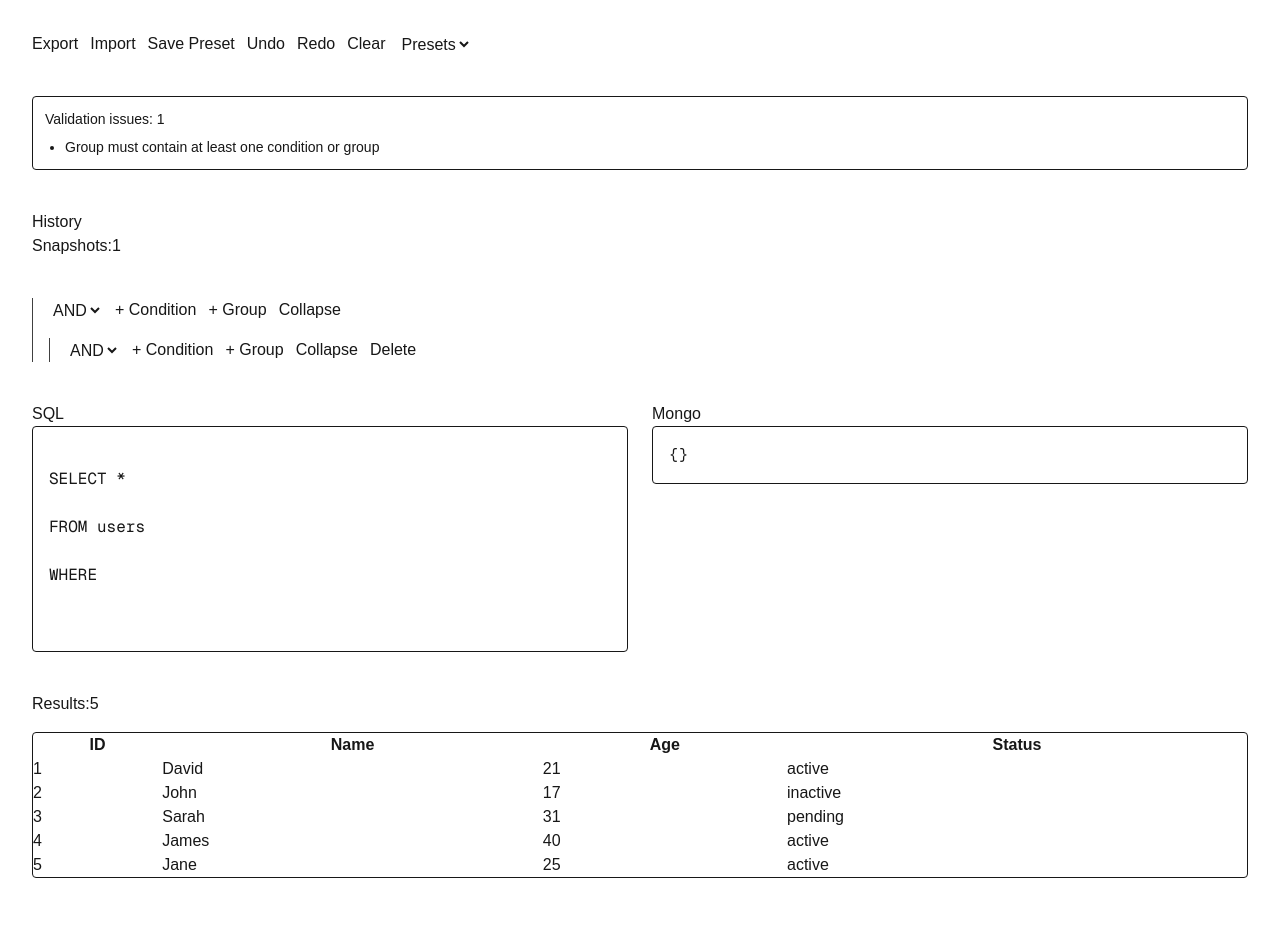
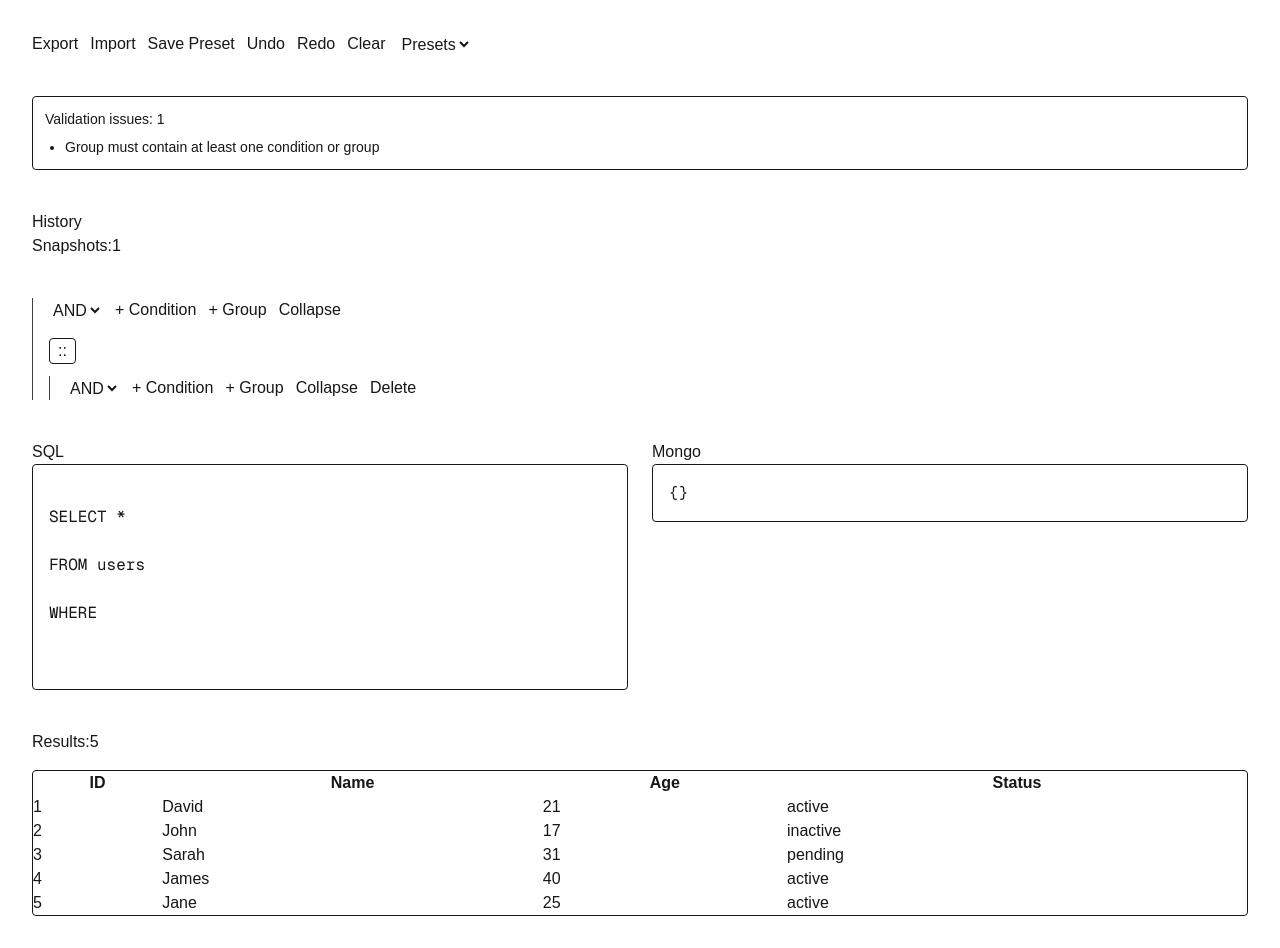
Before and after one commit to holydev001/visual-query-builder, a Next.js app: page / in a window 1280 px wide. Both pictures are taken after a click on the button "+ Group". Before the commit the page ends 910 px from the top, so only its background shows below. Built offline with nearby package versions, Linux system fonts and the light colour scheme.

Commit message:
feat(dnd): add drag and drop query node reordering

```diff
--- a/components/query-builder/GroupNode.tsx
+++ b/components/query-builder/GroupNode.tsx
@@ -8,6 +8,16 @@ import {
 import { useQueryStore } from "../../src/store/query-store";
 import { updateNode } from "../../src/lib/traversal/updateNode";
 import { removeNode } from "../../src/lib/traversal/removeNode";
+
+import { DndContext, DragEndEvent, closestCenter } from "@dnd-kit/core";
+
+import {
+  SortableContext,
+  verticalListSortingStrategy,
+} from "@dnd-kit/sortable";
+
+import SortableNode from "./SortableNode";
+import { reorderChildren } from "../../src/lib/traversal/reorderNode";
 
 interface Props {
   node: GroupType;
@@ -24,6 +34,14 @@ export default function GroupNode({ node }: Props) {
         children: [...group.children, createCondition()],
       })),
     );
+  }
+
+  function handleDragEnd(event: DragEndEvent) {
+    const { active, over } = event;
+
+    if (!over || active.id === over.id) return;
+
+    setRoot(reorderChildren(root, node.id, String(active.id), String(over.id)));
   }
 
   function toggleCollapse() {
@@ -88,14 +106,33 @@ border-neutral-700
       </div>
 
       {!node.collapsed && (
+        <DndContext
+          collisionDetection={closestCenter}
+          onDragEnd={handleDragEnd}
+        >
+          <SortableContext
+            items={node.children.map((child) => child.id)}
+            strategy={verticalListSortingStrategy}
+          >
             <div className="space-y-3 mt-4">
               {node.children.map((child) => {
                 if (child.type === "group") {
-              return <GroupNode key={child.id} node={child} />;
+                  return (
+                    <SortableNode key={child.id} id={child.id}>
+                      <GroupNode node={child} />
+                    </SortableNode>
+                  );
                 }
-            return <ConditionNode key={child.id} node={child} />;
+
+                return (
+                  <SortableNode key={child.id} id={child.id}>
+                    <ConditionNode node={child} />
+                  </SortableNode>
+                );
               })}
             </div>
+          </SortableContext>
+        </DndContext>
       )}
     </div>
   );
--- /dev/null
+++ b/components/query-builder/SortableNode.tsx
@@ -0,0 +1,40 @@
+"use client";
+
+import { CSS } from "@dnd-kit/utilities";
+import { useSortable } from "@dnd-kit/sortable";
+
+interface Props {
+  id: string;
+  children: React.ReactNode;
+}
+
+export default function SortableNode({ id, children }: Props) {
+  const {
+    attributes,
+    listeners,
+    setNodeRef,
+    transform,
+    transition,
+  } = useSortable({ id });
+
+  return (
+    <div
+      ref={setNodeRef}
+      style={{
+        transform: CSS.Transform.toString(transform),
+        transition,
+      }}
+      className="relative"
+    >
+      <button
+        {...attributes}
+        {...listeners}
+        className="mr-2 cursor-grab rounded border px-2"
+      >
+        ::
+      </button>
+
+      {children}
+    </div>
+  );
+}
--- /dev/null
+++ b/src/lib/traversal/reorderNode.ts
@@ -0,0 +1,35 @@
+import { GroupNode } from "../../types/query";
+
+export function reorderChildren(
+  root: GroupNode,
+  groupId: string,
+  activeId: string,
+  overId: string
+): GroupNode {
+  if (root.id === groupId) {
+    const oldIndex = root.children.findIndex((child) => child.id === activeId);
+    const newIndex = root.children.findIndex((child) => child.id === overId);
+
+    if (oldIndex === -1 || newIndex === -1) return root;
+
+    const updatedChildren = [...root.children];
+    const [movedItem] = updatedChildren.splice(oldIndex, 1);
+    updatedChildren.splice(newIndex, 0, movedItem);
+
+    return {
+      ...root,
+      children: updatedChildren,
+    };
+  }
+
+  return {
+    ...root,
+    children: root.children.map((child) => {
+      if (child.type === "group") {
+        return reorderChildren(child, groupId, activeId, overId);
+      }
+
+      return child;
+    }),
+  };
+}
```
Lines whose indentation alone changed are shown as unchanged.
